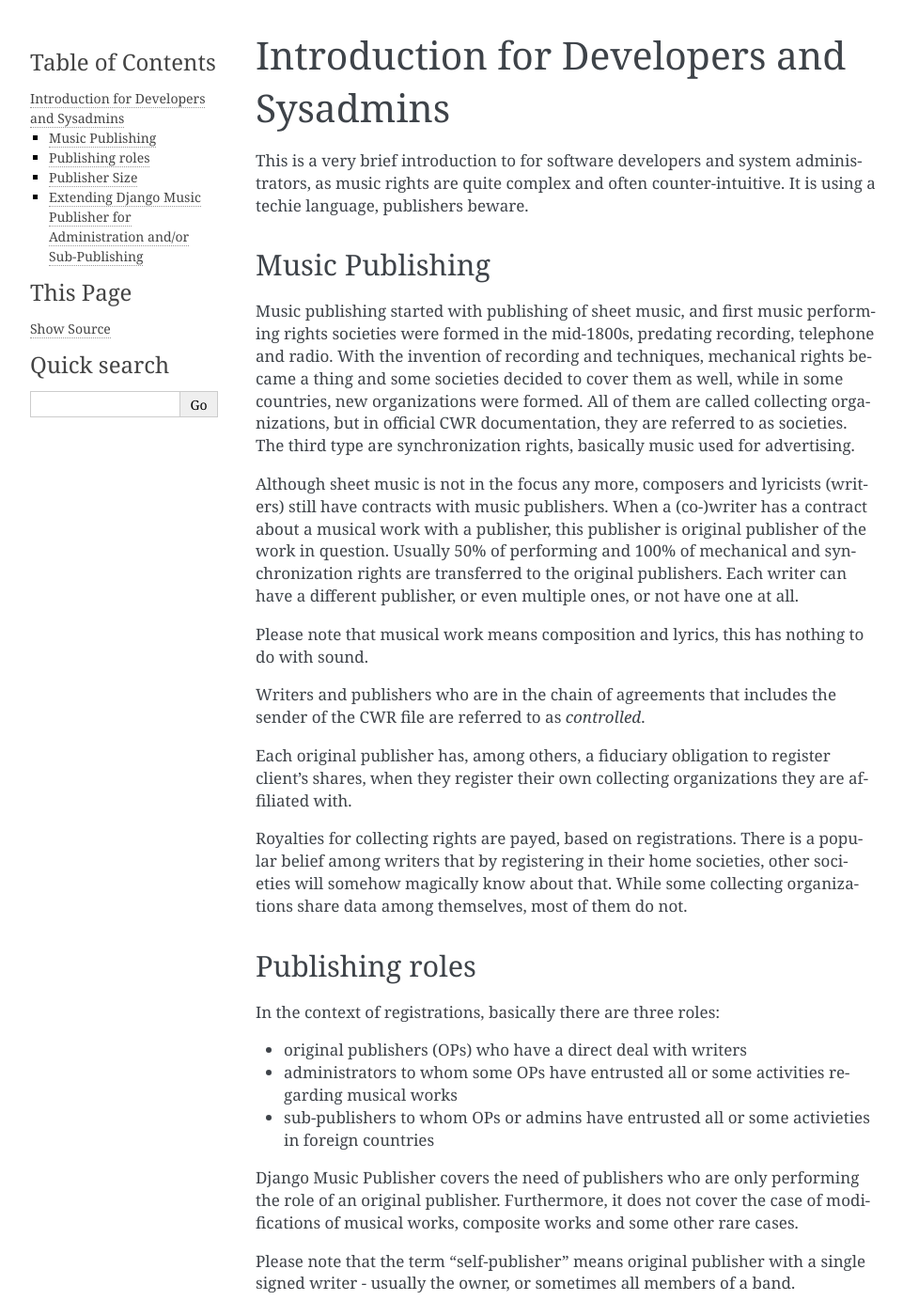
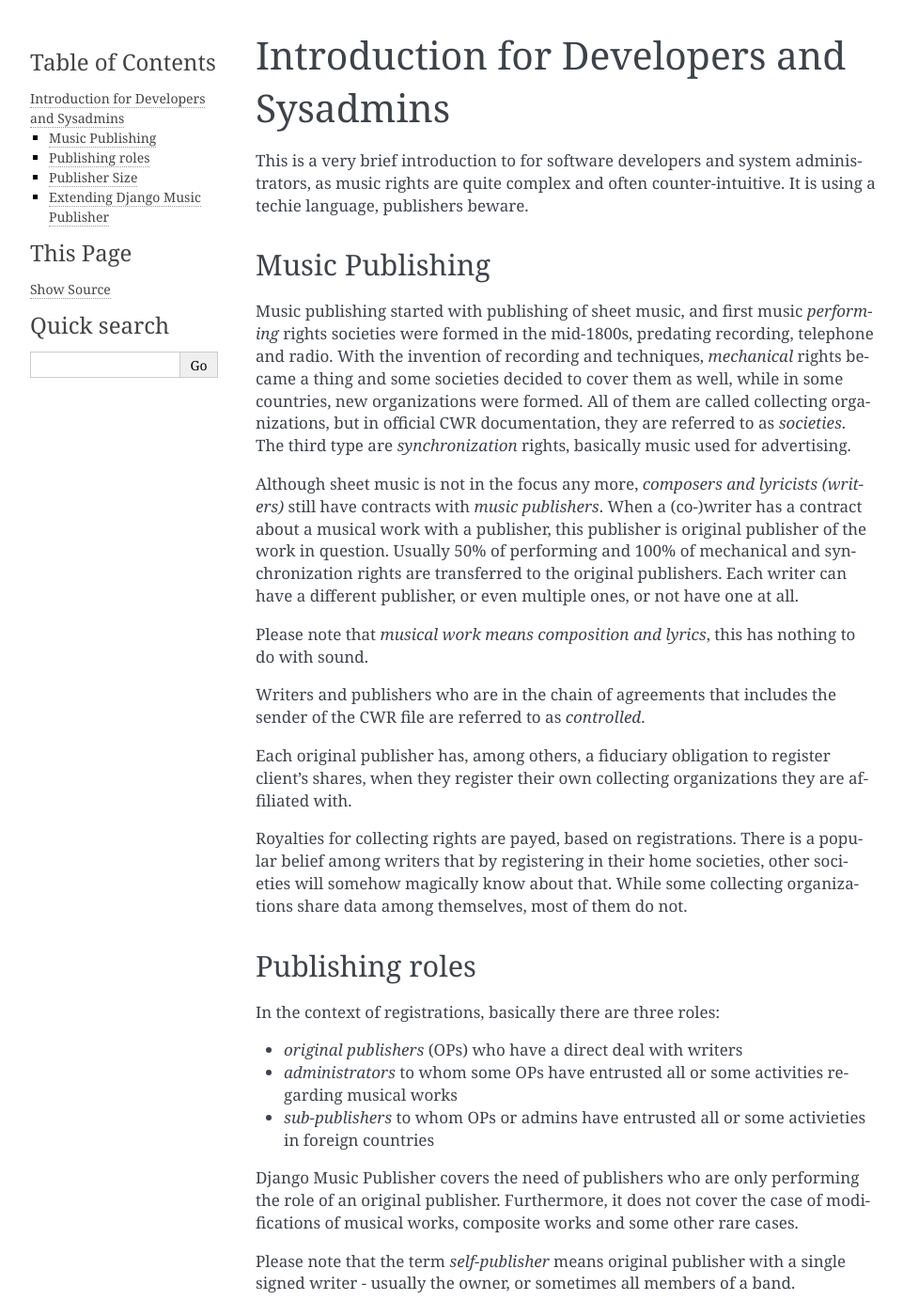
Before and after one commit to matijakolaric-com/django-music-publisher, a Sphinx documentation site: the page built from docs/publishing.rst, in a window 1280 px wide and 1400 px high. Shown: the whole window at 94% size, without its empty margins (148-1109 px from the left). Built offline with Sphinx 7.4.7, drawn with Linux system fonts in a browser that asks for light colours; the version number is read from the project's files by our own code; some of the changed text lies outside the part shown.

Commit message:
documentation update

```diff
--- a/docs/publishing.rst
+++ b/docs/publishing.rst
@@ -6,11 +6,11 @@
 Music Publishing
 ****************
 
-Music publishing started with publishing of sheet music, and first music performing rights societies were formed in the mid-1800s, predating recording, telephone and radio. With the invention of recording and techniques, mechanical rights became a thing and some societies decided to cover them as well, while in some countries, new organizations were formed. All of them are called collecting organizations, but in official CWR documentation, they are referred to as societies. The third type are synchronization rights, basically music used for advertising.
+Music publishing started with publishing of sheet music, and first music *performing* rights societies were formed in the mid-1800s, predating recording, telephone and radio. With the invention of recording and techniques, *mechanical* rights became a thing and some societies decided to cover them as well, while in some countries, new organizations were formed. All of them are called collecting organizations, but in official CWR documentation, they are referred to as *societies*. The third type are *synchronization* rights, basically music used for advertising.
 
-Although sheet music is not in the focus any more, composers and lyricists (writers) still have contracts with music publishers. When a (co-)writer has a contract about a musical work with a publisher, this publisher is original publisher of the work in question. Usually 50% of performing and 100% of mechanical and synchronization rights are transferred to the original publishers. Each writer can have a different publisher, or even multiple ones, or not have one at all.
+Although sheet music is not in the focus any more, *composers and lyricists (writers)* still have contracts with *music publishers*. When a (co-)writer has a contract about a musical work with a publisher, this publisher is original publisher of the work in question. Usually 50% of performing and 100% of mechanical and synchronization rights are transferred to the original publishers. Each writer can have a different publisher, or even multiple ones, or not have one at all.
 
-Please note that musical work means composition and lyrics, this has nothing to do with sound.
+Please note that *musical work means composition and lyrics*, this has nothing to do with sound.
 
 Writers and publishers who are in the chain of agreements that includes the sender of the CWR file are referred to as *controlled*.
 
@@ -23,13 +23,13 @@
 
 In the context of registrations, basically there are three roles:
 
-* original publishers (OPs) who have a direct deal with writers
-* administrators to whom some OPs have entrusted all or some activities regarding musical works
-* sub-publishers to whom OPs or admins have entrusted all or some activieties in foreign countries
+* *original publishers* (OPs) who have a direct deal with writers
+* *administrators* to whom some OPs have entrusted all or some activities regarding musical works
+* *sub-publishers* to whom OPs or admins have entrusted all or some activieties in foreign countries
 
 Django Music Publisher covers the need of publishers who are only performing the role of an original publisher. Furthermore, it does not cover the case of modifications of musical works, composite works and some other rare cases.
 
-Please note that the term "self-publisher" means original publisher with a single signed writer - usually the owner, or sometimes all members of a band.
+Please note that the term *self-publisher* means original publisher with a single signed writer - usually the owner, or sometimes all members of a band.
 
 Publisher Size
 **************
@@ -38,8 +38,8 @@
 
 In the context of Django Music Publisher, original publishers with up to about 1000 works, effectively self-publishers, will fit within the free tier of Heroku, limited to 10.000 database rows.
 
-Extending Django Music Publisher for Administration and/or Sub-Publishing
-*************************************************************************
+Extending Django Music Publisher
+********************************
 
 The maintainer of this project also leads a propriatery project that actually extends Django Music Publisher, and has worked on several other projects in the field in different roles.
 
```
Also changed, not shown: other parts of docs/publishing.rst (+3 -1 lines).
